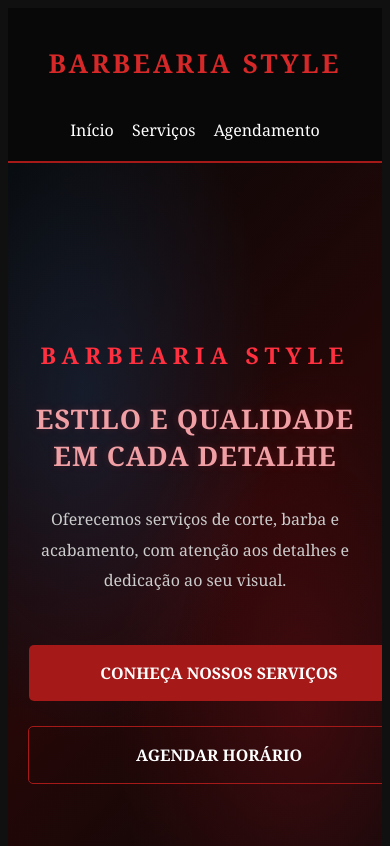
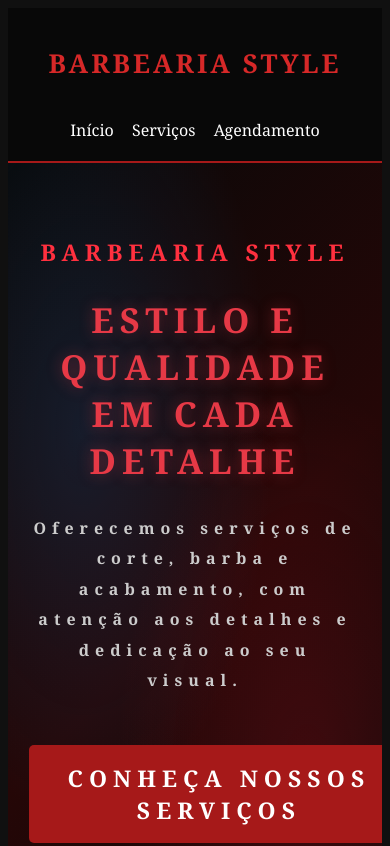
Before and after one commit to bruhqxx/barbearia-style, a plain HTML site: page index.html in a window 390 px wide. Shown: the top 846 px of the page. Drawn offline with Linux system fonts and the light colour scheme.

Commit message:
Update style.css

```diff
--- a/style.css
+++ b/style.css
@@ -65,7 +65,7 @@ main h2 {
     margin: auto;
 }
 
-.conteudo-inicial .subtitulo {
+.conteudo-inicial {
     color: #ff303f;
     font-size: 23px;
     font-weight: bold;
@@ -73,13 +73,11 @@ main h2 {
     margin-bottom: 30px;
 }
 
-.conteudo-inicial h2 {
-    font-size: clamp(28px, 4vw, 40px);
+.conteudoinicial h2 {
+    font-size: clamp(34px, 5vw, 52px);
     line-height: 1.35;
-    letter-spacing: 1px;
-    margin-bottom: 30px;
-    color: #f0a0a5;
-    text-shadow: 0 0 8px rgba(230, 57, 70, .2);
+    letter-spacing: 2px;
+    margin-bottom: 35px;
 }
 
 .conteudo-inicial .descricao-inicial {
@@ -303,8 +301,8 @@ main h2 {
         padding: 50px 20px;
     }
 
-    .conteudo-inicial h2 {
-        font-size: 27px;
+   .conteudoinicial h2 {
+        font-size: 32px;
     }
 
     .conteudo-inicial .descricao-inicial {
```
